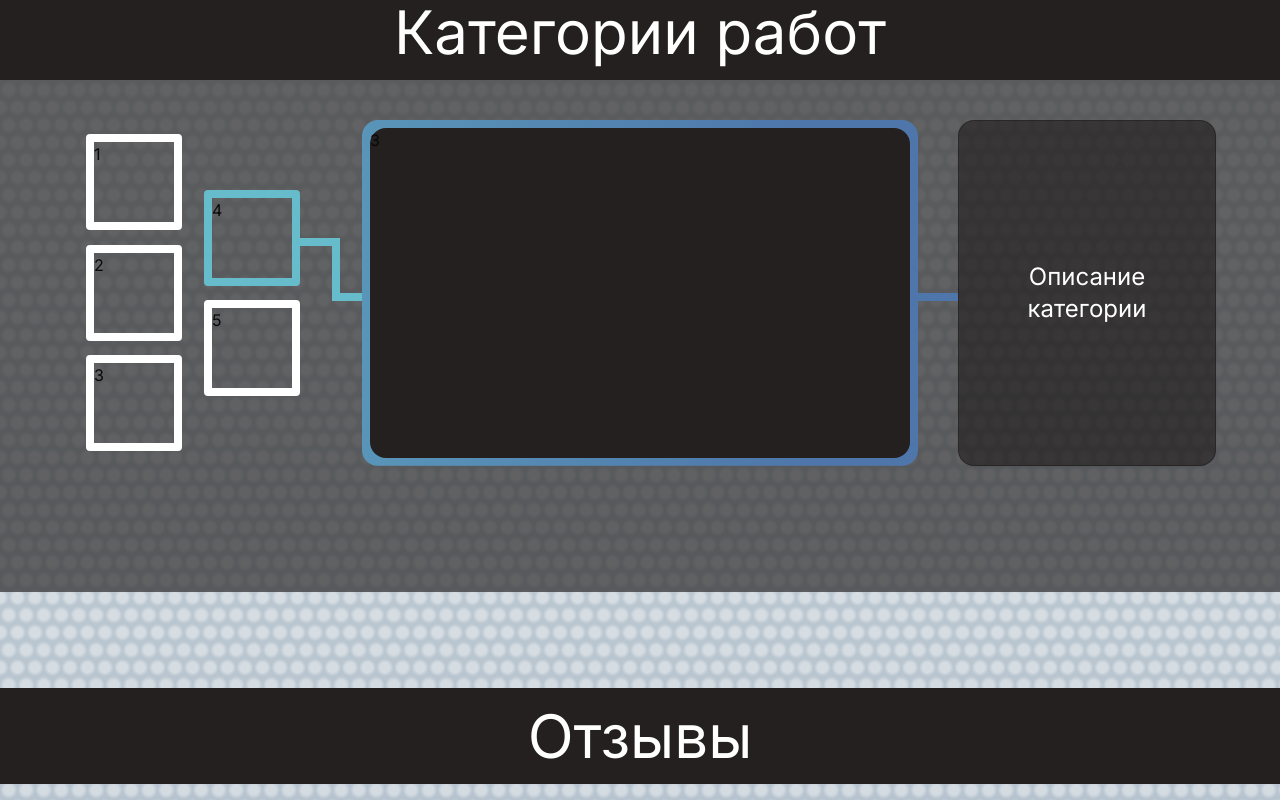
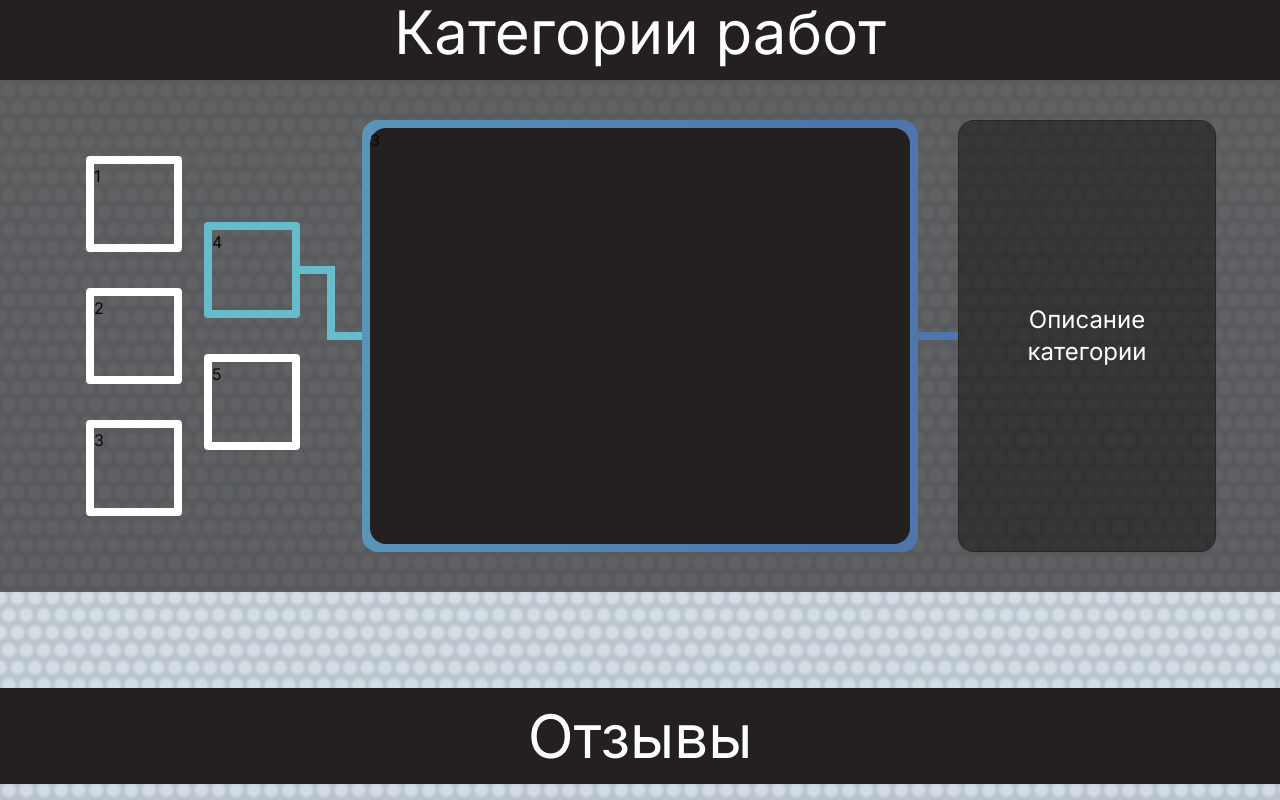
Before and after one commit to UnlimAwesome/zeus-next, a Next.js app: page / in a window 1280 px wide. Shown: the part 1520-2320 px from the top of the page. Built offline with nearby package versions, Linux system fonts and the light colour scheme.

Commit message:
style: connectors & sliders

```diff
--- a/package.json
+++ b/package.json
@@ -27,6 +27,9 @@
         "lucide-react": "^0.359.0",
         "next": "14.1.3",
         "next-themes": "^0.3.0",
+        "oauth2orize": "^1.12.0",
+        "passport": "^0.7.0",
+        "passport-http-bearer": "^1.0.1",
         "react": "^18",
         "react-dom": "^18",
         "react-icons": "^5.0.1",
@@ -52,6 +55,9 @@
         "@testing-library/react": "^14.2.2",
         "@types/jest": "^29.5.12",
         "@types/node": "^20",
+        "@types/oauth2orize": "^1.11.5",
+        "@types/passport": "^1.0.16",
+        "@types/passport-http-bearer": "^1.0.41",
         "@types/react": "^18",
         "@types/react-dom": "^18",
         "autoprefixer": "^10.0.1",
--- a/src/app/layout.tsx
+++ b/src/app/layout.tsx
@@ -60,7 +60,7 @@ export default function RootLayout({
                         {children}
                     </main>
                     <footer className='flex h-[var(--header-height)] w-full items-center justify-center bg-[hsl(var(--dark))]'>
-                        <p className='text-base text-white'>
+                        <p className='text-center text-base text-white'>
                             © Copyright 2024 ТОПРУС. Все права защищены.
                         </p>
                     </footer>
--- a/src/app/page.tsx
+++ b/src/app/page.tsx
@@ -3,6 +3,8 @@ import { JobsView } from '@/widgets/JobsView';
 import { MainView } from '@/widgets/MainView';
 import { NewsView } from '@/widgets/NewsView';
 import { ReviewsView } from '@/widgets/ReviewsView';
+
+export const dynamic = 'force-dynamic';
 
 export default function Home() {
     return (
--- a/src/front/entities/Review/ui/Slider.tsx
+++ b/src/front/entities/Review/ui/Slider.tsx
@@ -12,7 +12,7 @@ export const Slider = (props: SliderProps) => {
     const { className, height, width, ...otherProps } = props;
     return (
         <SliderPrimitive
-            opts={{ align: 'center', loop: true }}
+            opts={{ align: 'center', loop: false }}
             className={cn(className, 'h-full')}
             dotsClassName='bg-white h-2 w-8 rounded transition-all border-[hsl(var(--dark))] border-[1px]'
             activeDotClassName='bg-[hsl(var(--contrast))] h-2 w-20'
--- a/src/front/shared/components/ui/carousel.tsx
+++ b/src/front/shared/components/ui/carousel.tsx
@@ -166,7 +166,7 @@ const CarouselContent = React.forwardRef<
                 ref={ref}
                 className={cn(
                     'flex',
-                    orientation === 'horizontal' ? '-ml-4' : '-mt-4 flex-col',
+                    orientation === 'horizontal' ? '-ml-2' : '-mt-2 flex-col',
                     className,
                 )}
                 {...props}
--- a/src/front/widgets/JobsView/ui/DescriptionConnector.tsx
+++ b/src/front/widgets/JobsView/ui/DescriptionConnector.tsx
@@ -52,7 +52,7 @@ export const DescriptionConnector = (props: DescriptionConnectorProps) => {
                     className,
                 )}
                 style={{
-                    top: start.y,
+                    top: orientation === 'vertical' ? start.y : start.y - 4,
                     left: start.x,
                     animationDuration: `${animationDuration}ms`,
                     animationName:
--- a/src/front/widgets/JobsView/ui/IconConnector.tsx
+++ b/src/front/widgets/JobsView/ui/IconConnector.tsx
@@ -1,44 +1,34 @@
-import { useId } from 'react';
+import { useEffect, useId } from 'react';
 
 interface IconConnectorProps {
     orientation: 'vertical' | 'horizontal';
     from: { x: number; y: number };
     to: { x: number; y: number };
     animationDuration: number;
-    className?: string;
     containerWidth: number;
     containerHeight: number;
+    iconContainerRect?: DOMRect;
 }
 
-export const IconConnector = (props: IconConnectorProps) => {
+export const IconConnectorVertical = (
+    props: Omit<IconConnectorProps, 'orientation' | 'iconContainerRect'>,
+) => {
     const {
-        className,
         from: start,
         to: destination,
         animationDuration,
         containerWidth,
         containerHeight,
-        orientation,
-        ...otherProps
     } = props;
     const id = useId().replaceAll(':', '');
-    console.log(id);
 
     const width =
-        orientation === 'vertical'
-            ? Math.abs(start.x - destination.x) === 0
+        Math.abs(start.x - destination.x) === 0
             ? 0
-                : Math.abs(start.x - destination.x) + 2
-            : Math.abs(start.x - destination.x) / 2;
+            : Math.abs(start.x - destination.x) + 2;
 
-    const height =
-        orientation === 'vertical'
-            ? Math.abs(start.y - destination.y) / 2 + 2
-            : Math.abs(start.y - destination.y) <= 0.1
-              ? 0
-              : Math.abs(start.y - destination.y) + 8;
+    const height = Math.abs(start.y - destination.y) / 2 + 2;
 
-    console.log(width, height);
     return (
         <>
             <style>{`
@@ -47,20 +37,8 @@ export const IconConnector = (props: IconConnectorProps) => {
                     width: 0;
                 }
                 to {
-                    width: ${orientation === 'vertical' ? width : 2 * width - 26}px;
+                    width: ${width}px;
                 }
-            }
-            ${
-                orientation === 'horizontal'
-                    ? `@keyframes width-2-increase-${id} {
-                from {
-                    width: 0;
-                }
-                to {
-                    width: ${30}px;
-                }
-            }`
-                    : ''
             }
 
             @keyframes height-increase-${id} {
@@ -75,24 +53,140 @@ export const IconConnector = (props: IconConnectorProps) => {
             <div
                 key={Math.random()}
                 style={{
-                    width: orientation === 'vertical' ? '4px' : '0',
+                    width: 4,
                     backgroundColor: 'hsl(var(--contrast))',
-                    height: orientation === 'vertical' ? '0' : '8px',
+                    height: 0,
                     top: `${start.y}px`,
                     left: `${start.x}px`,
                     position: 'absolute',
                     transformOrigin: 'top',
-                    animationName:
-                        orientation === 'vertical'
-                            ? `height-increase-${id}`
-                            : `width-increase-${id}`,
+                    animationName: `height-increase-${id}`,
                     animationTimingFunction: 'linear',
                     animationDuration:
-                        orientation === 'vertical'
-                            ? (height / (2 * height + width)) *
+                        (height / (2 * height + width)) * animationDuration +
+                        'ms',
+                    animationFillMode: 'forwards',
+                }}
+            ></div>
+            <div
+                key={Math.random()}
+                style={{
+                    height: 4,
+                    backgroundColor: 'hsl(var(--contrast))',
+                    width: 0,
+                    top: `${start.y + (destination.y - start.y) / 2}px`,
+                    left: `${start.x < destination.x ? Math.min(start.x, destination.x) + 'px' : 'unset'}`,
+                    right: `${start.x > destination.x ? containerWidth - start.x - 4 + 'px' : 'unset'}`,
+                    bottom: `${start.y > destination.y ? containerHeight - start.y - 8 + 'px' : 'unset'}`,
+                    position: 'absolute',
+                    transformOrigin:
+                        start.x <= destination.x ? 'left' : 'right',
+                    animationName: `width-increase-${id}`,
+                    animationTimingFunction: 'linear',
+                    animationDuration:
+                        (width / (2 * height + width)) * animationDuration +
+                        'ms',
+                    animationFillMode: 'forwards',
+                    animationDelay:
+                        (height / (2 * height + width)) * animationDuration +
+                        'ms',
+                }}
+            ></div>
+            <div
+                key={Math.random()}
+                style={{
+                    width: 4,
+                    backgroundColor: 'hsl(var(--contrast))',
+                    height: 0,
+                    top: `${start.y + Math.abs(start.y - destination.y) / 2}px`,
+                    left: `${destination.x}px`,
+                    position: 'absolute',
+                    transformOrigin: 'top',
+                    animationName: `height-increase-${id}`,
+                    animationTimingFunction: 'linear',
+                    animationDuration:
+                        (height / (2 * height + width)) * animationDuration +
+                        'ms',
+                    animationFillMode: 'forwards',
+                    animationDelay:
+                        ((height + width) / (2 * height + width)) *
                             animationDuration +
-                              'ms'
-                            : ((2 * width - 26) / (height + 2 * width)) *
+                        'ms',
+                }}
+            ></div>
+        </>
+    );
+};
+
+export const IconConnectorHorizontal = (
+    props: Omit<IconConnectorProps, 'orientation'>,
+) => {
+    const {
+        from: start,
+        to: destination,
+        animationDuration,
+        containerWidth,
+        containerHeight,
+        iconContainerRect,
+    } = props;
+    const id = useId().replaceAll(':', '');
+
+    const lineWidth = 8;
+    const offset = lineWidth / 2;
+
+    const width = Math.abs(start.x - destination.x);
+    const width2 =
+        iconContainerRect!.width > 80
+            ? (destination.x -
+                  iconContainerRect!.width +
+                  (iconContainerRect!.width - 2 * 96) / 3) /
+              2
+            : (destination.x - iconContainerRect!.width) / 2;
+    const height = Math.abs(start.y - destination.y);
+
+    return (
+        <>
+            <style>{`
+            @keyframes width-increase-${id} {
+                from {
+                    width: 0;
+                }
+                to {
+                    width: ${width - width2}px;
+                }
+            }
+            @keyframes width-2-increase-${id} {
+                from {
+                    width: 0;
+                }
+                to {
+                    width: ${width2 + offset}px;
+                }
+            }
+
+            @keyframes height-increase-${id} {
+                from {
+                    height: 0;
+                }
+                to {
+                    height: ${height + offset}px;
+                }
+            }
+        `}</style>
+            <div
+                key={Math.random()}
+                style={{
+                    width: 0,
+                    backgroundColor: 'hsl(var(--contrast))',
+                    height: 8,
+                    top: `${start.y - offset}px`,
+                    left: `${start.x}px`,
+                    position: 'absolute',
+                    transformOrigin: 'top',
+                    animationName: `width-increase-${id}`,
+                    animationTimingFunction: 'linear',
+                    animationDuration:
+                        ((width - width2) / (height + width)) *
                             animationDuration +
                         'ms',
                     animationFillMode: 'forwards',
@@ -101,50 +195,26 @@ export const IconConnector = (props: IconConnectorProps) => {
             <div
                 key={Math.random()}
                 style={{
-                    height: orientation === 'vertical' ? '4px' : '0',
+                    height: 0,
                     backgroundColor: 'hsl(var(--contrast))',
-                    width: orientation === 'vertical' ? '0' : '8px',
+                    width: 8,
                     top:
-                        orientation === 'vertical'
-                            ? `${start.y + (destination.y - start.y) / 2}px`
-                            : start.y <= destination.y
-                              ? `${start.y}px`
+                        start.y <= destination.y
+                            ? `${start.y - offset}px`
                             : 'unset',
-                    left:
-                        orientation === 'vertical'
-                            ? `${start.x < destination.x ? Math.min(start.x, destination.x) + 'px' : 'unset'}`
-                            : `${start.x + 2 * width - 30}px`,
-                    right: `${start.x > destination.x ? containerWidth - start.x - 4 + 'px' : 'unset'}`,
-                    bottom: `${start.y > destination.y ? containerHeight - start.y - 8 + 'px' : 'unset'}`,
+                    left: `${start.x + width - width2 - offset}px`,
+                    right: `${start.x > destination.x ? containerWidth - start.x - offset + 'px' : 'unset'}`,
+                    bottom: `${start.y > destination.y ? containerHeight - start.y - offset + 'px' : 'unset'}`,
                     position: 'absolute',
                     transformOrigin:
-                        orientation === 'vertical'
-                            ? start.x <= destination.x
-                                ? 'left'
-                                : 'right'
-                            : start.y <= destination.y
-                              ? 'top'
-                              : 'bottom',
-                    animationName:
-                        orientation === 'vertical'
-                            ? `width-increase-${id}`
-                            : `height-increase-${id}`,
+                        start.y <= destination.y ? 'top' : 'bottom',
+                    animationName: `height-increase-${id}`,
                     animationTimingFunction: 'linear',
                     animationDuration:
-                        orientation === 'vertical'
-                            ? (width / (2 * height + width)) *
-                                  animationDuration +
-                              'ms'
-                            : (height / (height + 2 * width)) *
-                                  animationDuration +
-                              'ms',
+                        (height / (height + width)) * animationDuration + 'ms',
                     animationFillMode: 'forwards',
                     animationDelay:
-                        orientation === 'vertical'
-                            ? (height / (2 * height + width)) *
-                                  animationDuration +
-                              'ms'
-                            : ((2 * width - 26) / (height + 2 * width)) *
+                        ((width - width2) / (height + width)) *
                             animationDuration +
                         'ms',
                 }}
@@ -152,39 +222,20 @@ export const IconConnector = (props: IconConnectorProps) => {
             <div
                 key={Math.random()}
                 style={{
-                    width: orientation === 'vertical' ? '4px' : '0',
+                    width: 0,
                     backgroundColor: 'hsl(var(--contrast))',
-                    height: orientation === 'vertical' ? '0' : '8px',
-                    top:
-                        orientation === 'vertical'
-                            ? `${start.y + Math.abs(start.y - destination.y) / 2}px`
-                            : `${destination.y}px`,
-                    left:
-                        orientation === 'vertical'
-                            ? `${destination.x}px`
-                            : `${destination.x - 30}px`,
+                    height: 8,
+                    top: `${destination.y - offset}px`,
+                    left: `${destination.x - width2 - offset}px`,
                     position: 'absolute',
                     transformOrigin: 'top',
-                    animationName:
-                        orientation === 'vertical'
-                            ? `height-increase-${id}`
-                            : `width-2-increase-${id}`,
+                    animationName: `width-2-increase-${id}`,
                     animationTimingFunction: 'linear',
                     animationDuration:
-                        orientation === 'vertical'
-                            ? (height / (2 * height + width)) *
-                                  animationDuration +
-                              'ms'
-                            : (30 / (height + 2 * width)) * animationDuration +
-                              'ms',
+                        (width2 / (height + width)) * animationDuration + 'ms',
                     animationFillMode: 'forwards',
                     animationDelay:
-                        orientation === 'vertical'
-                            ? ((height + width) / (2 * height + width)) *
-                                  animationDuration +
-                              'ms'
-                            : ((2 * width - 26 + height) /
-                                  (height + 2 * width)) *
+                        ((width - width2 + height) / (height + width)) *
                             animationDuration +
                         'ms',
                 }}
@@ -192,3 +243,20 @@ export const IconConnector = (props: IconConnectorProps) => {
         </>
     );
 };
+
+export const IconConnector = (props: IconConnectorProps) => {
+    const { orientation, iconContainerRect, ...otherProps } = props;
+
+    if (orientation === 'horizontal') {
+        return iconContainerRect ? (
+            <IconConnectorHorizontal
+                {...otherProps}
+                iconContainerRect={iconContainerRect}
+            />
+        ) : (
+            <></>
+        );
+    } else {
+        return <IconConnectorVertical {...otherProps} />;
+    }
+};
--- a/src/front/widgets/JobsView/ui/IconsContainer/model/usePositions.ts
+++ b/src/front/widgets/JobsView/ui/IconsContainer/model/usePositions.ts
@@ -7,7 +7,7 @@ export function usePositions() {
     const containerRef = useRef<HTMLDivElement>(null);
 
     const calcPositions = () => {
-        if (window.innerWidth <= 768 || !containerRef.current) return;
+        if (window.innerWidth < 768 || !containerRef.current) return;
         const containerRect = containerRef.current.getBoundingClientRect();
         const gapCol1 = (containerRect.height - 3 * 96) / 4;
         const gapCol2 = (containerRect.height - 2 * 96 - gapCol1) / 2;
--- a/src/front/widgets/JobsView/ui/IconsContainer/ui/Container.tsx
+++ b/src/front/widgets/JobsView/ui/IconsContainer/ui/Container.tsx
@@ -10,9 +10,16 @@ interface IIconsContainerProps
     active: number;
     setActive: (i: number) => void;
     setIconRect: (rect: DOMRect) => void;
+    setIconContainerRect: (rect: DOMRect) => void;
 }
 export const Container = (props: IIconsContainerProps) => {
-    const { active, setActive, setIconRect, ...otherProps } = props;
+    const {
+        active,
+        setActive,
+        setIconRect,
+        setIconContainerRect,
+        ...otherProps
+    } = props;
     const iconRef = useRef<HTMLDivElement>(null);
     const { containerRef, initPositions } = usePositions();
 
@@ -20,8 +27,14 @@ export const Container = (props: IIconsContainerProps) => {
         const timeout = setTimeout(() => {
             window.addEventListener('resize', () => {
                 setIconRect(iconRef.current?.getBoundingClientRect()!);
+                setIconContainerRect(
+                    containerRef.current?.getBoundingClientRect()!,
+                );
             });
             iconRef.current?.click();
+            setIconContainerRect(
+                containerRef.current?.getBoundingClientRect()!,
+            );
         }, 200);
         return () => {
             clearTimeout(timeout);
@@ -32,7 +45,7 @@ export const Container = (props: IIconsContainerProps) => {
     return (
         <div
             ref={containerRef}
-            className='flex h-min w-full justify-between md:relative md:h-full'
+            className='flex h-min w-full justify-between md:relative md:h-full md:w-auto md:flex-col md:items-center md:gap-4'
             {...otherProps}
         >
             {icons.map((icon, i) => (
@@ -44,7 +57,7 @@ export const Container = (props: IIconsContainerProps) => {
                     key={i}
                     ref={i === active ? iconRef : null}
                     className={cn(
-                        'size-16 grow-0 rounded border-4 border-white transition-colors md:absolute md:size-24 md:border-8',
+                        'size-16 grow-0 rounded border-4 border-white transition-colors sm:size-20 md:border-8 lg:absolute lg:size-24',
                         active === i ? 'border-[hsl(var(--contrast))]' : '',
                     )}
                     style={initPositions?.[i]}
--- a/src/front/widgets/JobsView/ui/View.tsx
+++ b/src/front/widgets/JobsView/ui/View.tsx
@@ -22,6 +22,9 @@ export const View = (props: ViewProps) => {
     const containerRef = useRef<HTMLDivElement>(null);
     const visualsContainerRef = useRef<HTMLDivElement>(null);
     const descriptionRef = useRef<HTMLDivElement>(null);
+    const [iconsContainerRect, setIconContainerRect] = useState<
+        DOMRect | undefined
+    >();
 
     const [activeJob, setActiveJob] = useState(3);
     const [iconRect, setIconRect] = useState<DOMRect>();
@@ -30,11 +33,9 @@ export const View = (props: ViewProps) => {
     );
 
     useEffect(() => {
-        setOrientation(window.innerWidth <= 768 ? 'vertical' : 'horizontal');
+        setOrientation(window.innerWidth < 768 ? 'vertical' : 'horizontal');
         window.addEventListener('resize', () => {
-            setOrientation(
-                window.innerWidth <= 768 ? 'vertical' : 'horizontal',
-            );
+            setOrientation(window.innerWidth < 768 ? 'vertical' : 'horizontal');
         });
         return () => {
             window.removeEventListener('resize', () => {});
@@ -53,46 +54,45 @@ export const View = (props: ViewProps) => {
         const iconConnectionStart: { x: number; y: number } = {
             x:
                 iconRect!.x +
-                iconRect!.width / (window.innerWidth <= 768 ? 2 : 1) -
+                iconRect!.width / (window.innerWidth < 768 ? 2 : 1) -
                 containerRect.x,
             y:
                 -containerRect.y +
                 iconRect!.y +
-                iconRect!.height / (window.innerWidth <= 768 ? 1 : 2),
+                iconRect!.height / (window.innerWidth < 768 ? 1 : 2),
         };
 
         const iconConnectionDestination: { x: number; y: number } = {
             x:
                 targetRect.x +
-                (window.innerWidth <= 768 ? targetRect.width / 2 : 0) -
+                (window.innerWidth < 768 ? targetRect.width / 2 : 0) -
                 containerRect.x,
             y:
                 -containerRect.y +
                 targetRect.y +
-                (window.innerWidth <= 768 ? 0 : targetRect.height / 2),
+                (window.innerWidth < 768 ? 0 : targetRect.height / 2),
         };
-        console.log(iconConnectionStart, iconConnectionDestination);
 
         const descriptionConnectionStart: { x: number; y: number } = {
             x:
                 -containerRect.x +
                 targetRect.x +
-                targetRect.width / (window.innerWidth <= 768 ? 2 : 1),
+                targetRect.width / (window.innerWidth < 768 ? 2 : 1),
             y:
                 -containerRect.y +
                 targetRect.y +
-                targetRect.height / (window.innerWidth <= 768 ? 1 : 2),
+                targetRect.height / (window.innerWidth < 768 ? 1 : 2),
         };
 
         const descriptionConnectionDestination: { x: number; y: number } = {
             x:
                 -containerRect.x +
                 descriptionRect.x +
-                (window.innerWidth <= 768 ? descriptionRect.width / 2 : 0),
+                (window.innerWidth < 768 ? descriptionRect.width / 2 : 0),
             y:
                 -containerRect.y +
                 descriptionRect.y +
-                (window.innerWidth <= 768 ? 0 : descriptionRect.height / 2),
+                (window.innerWidth < 768 ? 0 : descriptionRect.height / 2),
         };
 
         return {
@@ -123,19 +123,21 @@ export const View = (props: ViewProps) => {
             {...otherProps}
         >
             <SectionHeader>Категории работ</SectionHeader>
-            <div className='h-[calc(100svh-3*var(--header-height))] bg-[var(--dark-opacity)] px-6 py-10 xl:px-[5%]'>
+            <div className='bg-[var(--dark-opacity)] px-6 py-10 md:h-[calc(100svh-3*var(--header-height))] md:px-[5%]'>
                 <div
                     ref={containerRef}
                     className={cn(
                         'flex flex-col gap-10 md:gap-6 xl:gap-10',
-                        'md:grid md:grid-cols-4',
-                        'relative md:h-4/5',
+                        'md:flex-row',
+                        'lg:grid lg:grid-cols-4',
+                        'relative md:h-full',
                     )}
                 >
                     <IconsContainer
                         setIconRect={setIconRect}
                         active={activeJob}
                         setActive={setActiveJob}
+                        setIconContainerRect={setIconContainerRect}
                     />
                     {iconConnectionStart && iconConnectionDestination && (
                         <IconConnector
@@ -145,10 +147,11 @@ export const View = (props: ViewProps) => {
                             animationDuration={AnimationDuration}
                             containerWidth={containerWidth}
                             containerHeight={containerHeight}
+                            iconContainerRect={iconsContainerRect}
                         />
                     )}
                     <Content
-                        className='col-span-2 md:h-full md:grid-cols-subgrid'
+                        className='col-span-2 md:h-full md:w-auto md:shrink-0 md:grow-[2] md:basis-1/2 lg:grid-cols-subgrid'
                         key={'content' + activeJob}
                         ref={visualsContainerRef}
                         animationDuration={AnimationDuration}
@@ -169,6 +172,7 @@ export const View = (props: ViewProps) => {
                             />
                         )}
                     <Description
+                        className='md:grow'
                         text='Описание категории'
                         ref={descriptionRef}
                     />
```
Also changed, not shown: src/front/widgets/NewsView/ui/View.tsx (+4 -4 lines), 1 other file (tests, documents, lock files or other folders). Lines whose indentation alone changed are shown as unchanged.
